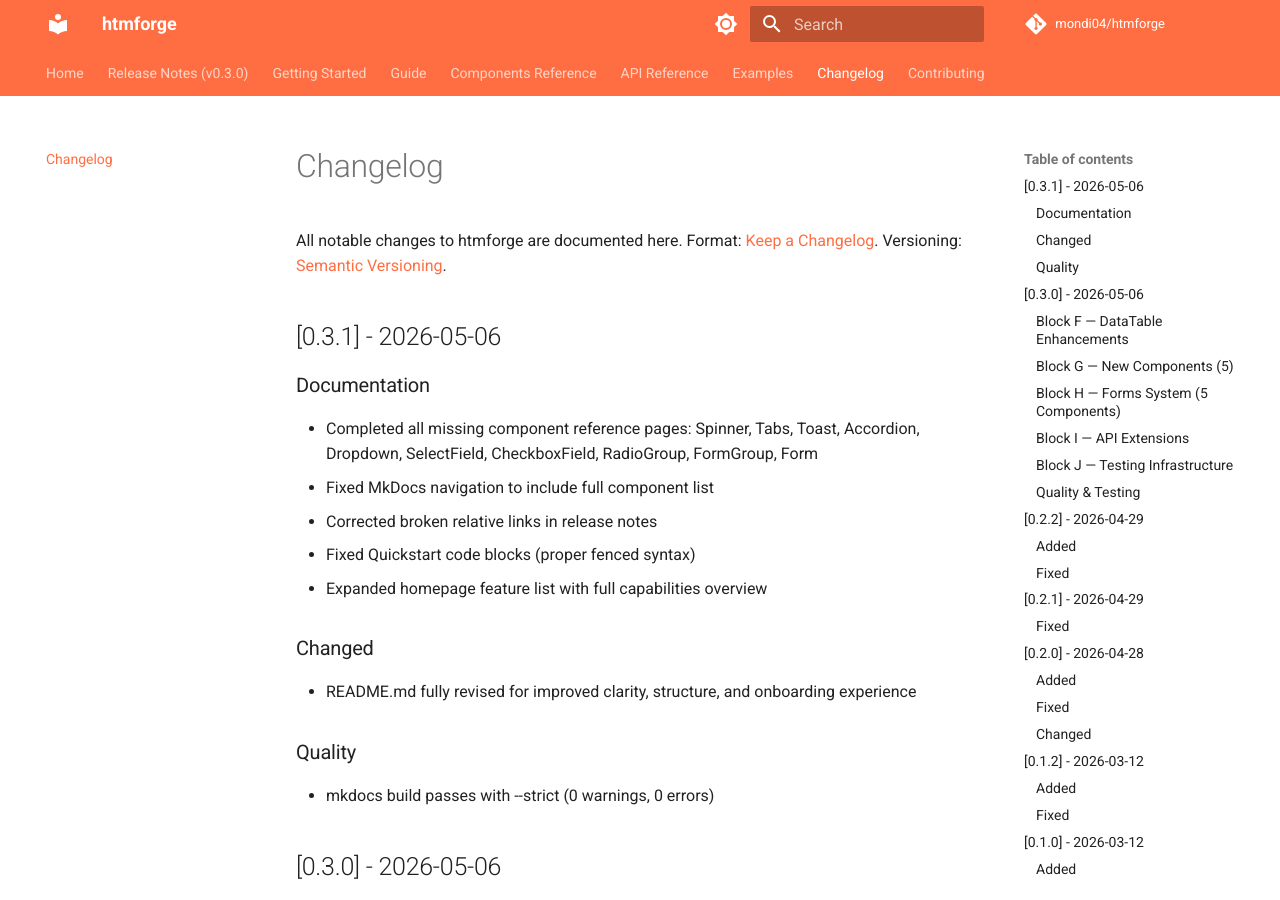
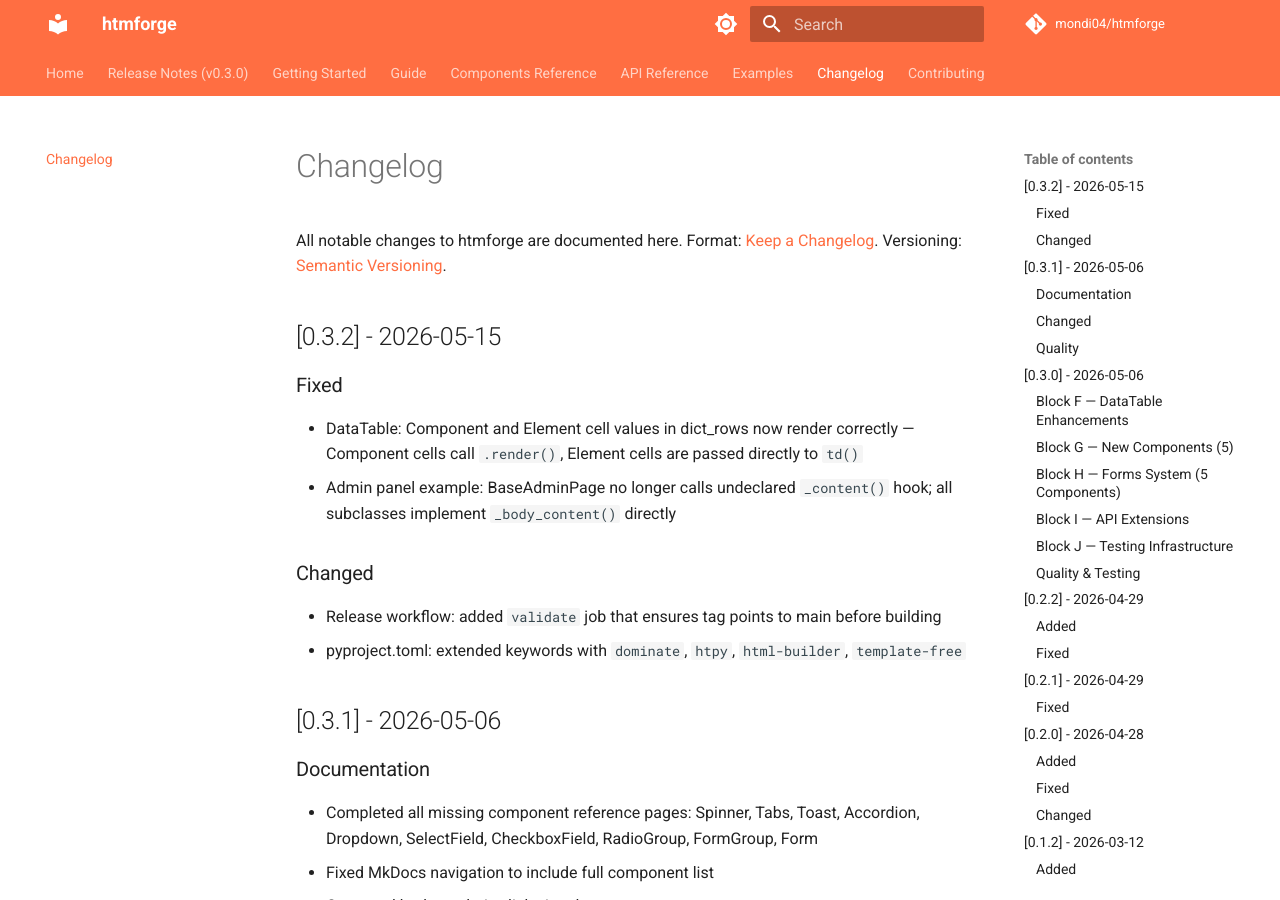
Before and after one commit to mondi04/htmforge, an MkDocs documentation site: the page built from docs/changelog.md, in a window 1280 px wide and 900 px high. Built offline with MkDocs 1.6.1 and Material for MkDocs 9.7.7, drawn with Linux system fonts in a browser that asks for light colours; comment, search, counter and statistics services are not loaded.

Commit message:
chore: add v0.3.2 changelog entries to OVERVIEW.md and docs/changelog.md

```diff
--- a/docs/changelog.md
+++ b/docs/changelog.md
@@ -3,6 +3,16 @@
 All notable changes to htmforge are documented here.
 Format: [Keep a Changelog](https://keepachangelog.com/en/1.0.0/).
 Versioning: [Semantic Versioning](https://semver.org/).
+
+## [0.3.2] - 2026-05-15
+
+### Fixed
+- DataTable: Component and Element cell values in dict_rows now render correctly — Component cells call `.render()`, Element cells are passed directly to `td()`
+- Admin panel example: BaseAdminPage no longer calls undeclared `_content()` hook; all subclasses implement `_body_content()` directly
+
+### Changed
+- Release workflow: added `validate` job that ensures tag points to main before building
+- pyproject.toml: extended keywords with `dominate`, `htpy`, `html-builder`, `template-free`
 
 ## [0.3.1] - 2026-05-06
 
```
Also changed, not shown: OVERVIEW.md (+1 -0 lines).
